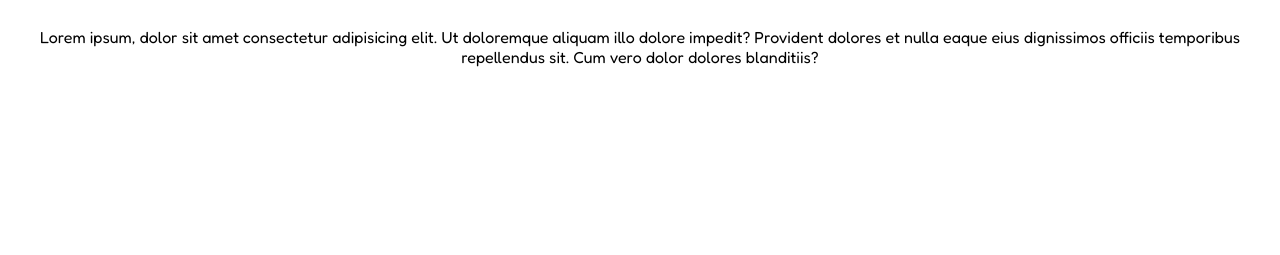
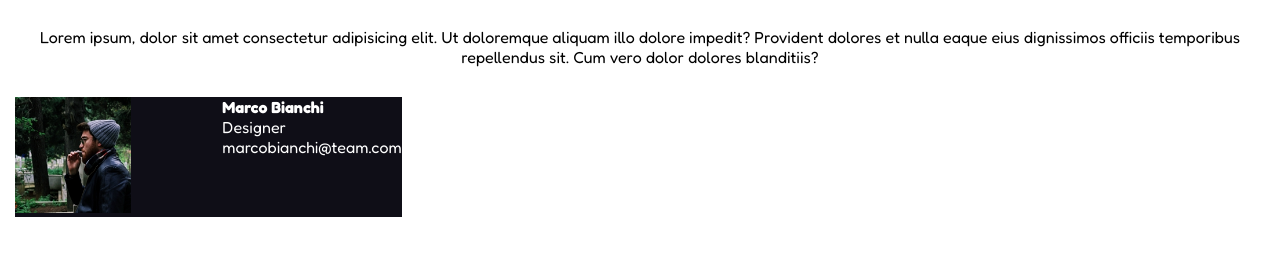
Before and after one commit to mielecarmine/html-css-float-cards, a plain HTML site: page index.html in a window 1280 px wide. Shown: the part 91-346 px from the top of the page. Drawn offline with Linux system fonts and the light colour scheme.

```diff
--- a/css/style.css
+++ b/css/style.css
@@ -7,7 +7,7 @@
 }
 
 img {
-  max-width: 100%;
+  width: 30%;
 }
 
 a {
@@ -28,7 +28,8 @@ body {
   padding: 0 15px;
 }
 
-.clearfix::after {
+.clearfix::after,
+.row {
   content: " ";
   display: block;
   clear: both;
@@ -36,6 +37,19 @@ body {
 
 .f-right {
   float: right;
+}
+
+.f-left {
+  float: left;
+}
+
+.col-1-3 {
+  width: calc(100% / 3 - 30px);
+  float: left;
+  background-color: #0f0e17;
+  color: white;
+  margin: 30px 0;
+  margin-right: 30px;
 }
 
 /* DEBUG */
@@ -58,3 +72,9 @@ body {
   font-size: 3rem;
   font-weight: bold;
 }
+
+/* MAIN */
+
+.info {
+  float: right;
+}
--- a/index.html
+++ b/index.html
@@ -29,7 +29,18 @@
     </header>
 
     <main>
-      <section class="container"></section>
+      <section class="container clearfix">
+        <div class="row">
+          <div class="col-1-3">
+            <img src="./img/male1.png" alt="male1" />
+            <div class="info">
+              <b>Marco Bianchi</b><br />
+              <span>Designer</span><br />
+              <a href="#">marcobianchi@team.com</a><br />
+            </div>
+          </div>
+        </div>
+      </section>
     </main>
   </body>
 </html>
```
